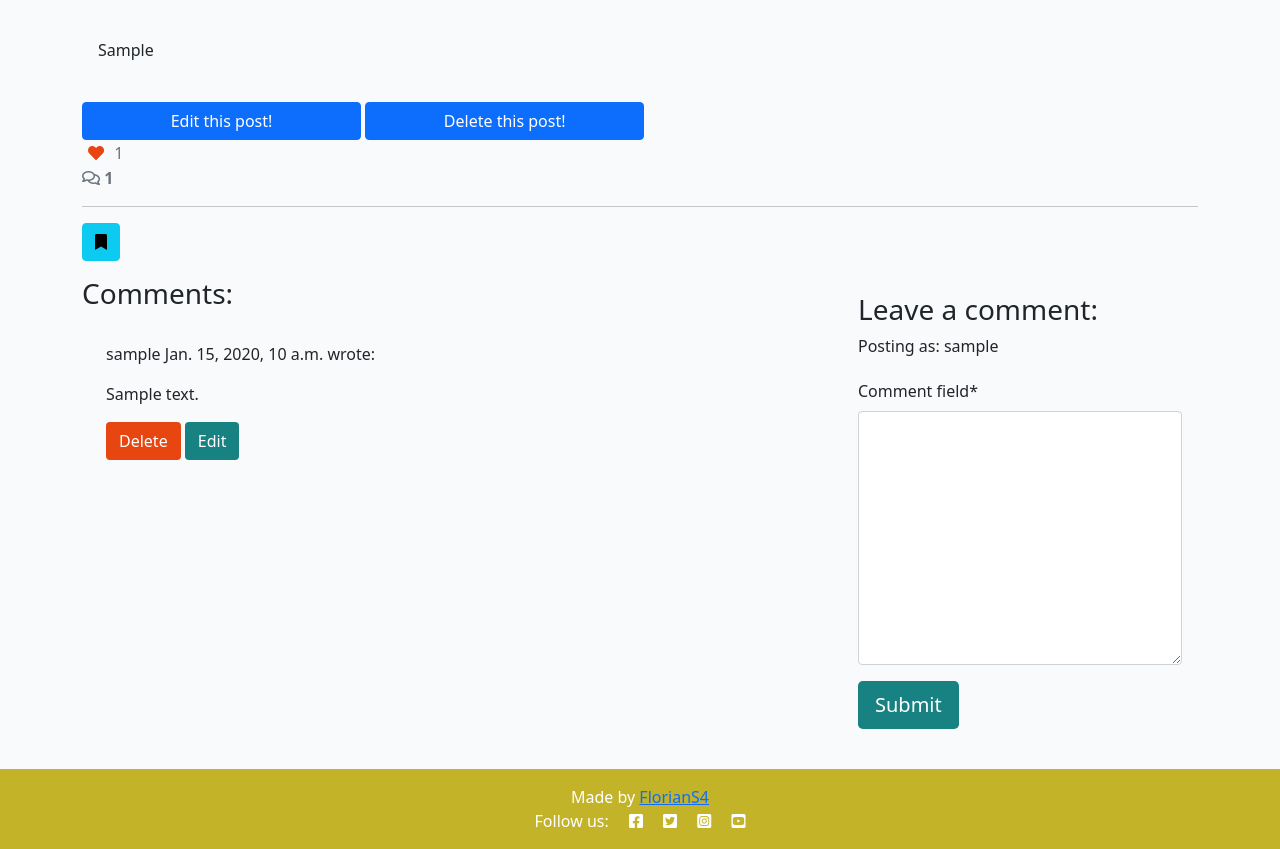
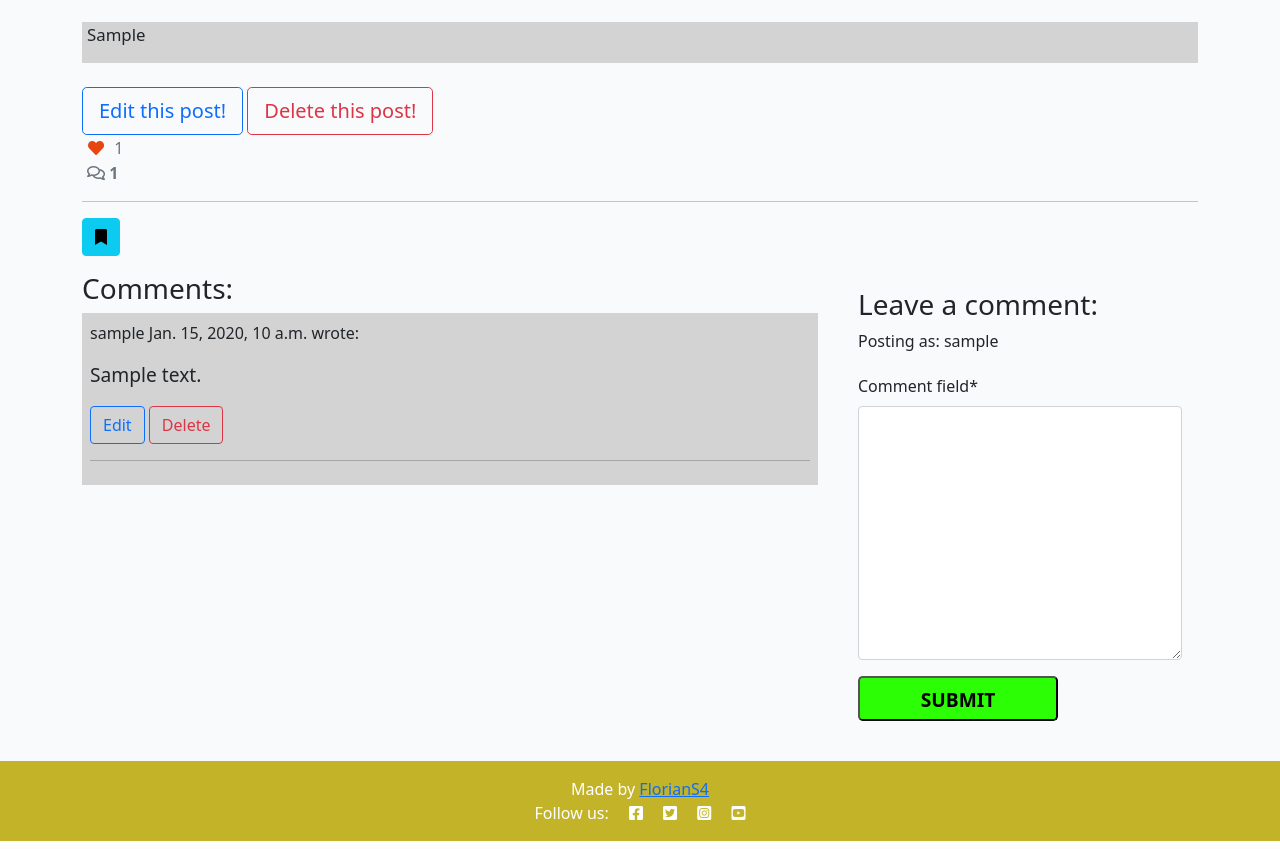
Before and after one commit to FlorianS4/project_4_django, a Django app: a page that uses gamecrit_post/templates/gamecrit_post/display_game_review.html in a window 1280 px wide. Shown: the part 722-1571 px from the top of the page. Run offline with Django 4.2, Linux system fonts and the light colour scheme; a user stored in the database is signed in; tables that the repository leaves empty hold one stand-in row (values such as "Sample post"); some libraries are stand-ins or nearby versions.

Commit message:
style: Add styling for display_game_review.html

```diff
--- a/gamecrit_post/models.py
+++ b/gamecrit_post/models.py
@@ -6,7 +6,7 @@ STATUS = ((0, "Draft"), (1, "Published"))
 
 # Create your models here.
 class Post(models.Model):
-    post_name = models.CharField(max_length=200, unique=True)
+    post_name = models.CharField(max_length=100, unique=True)
     slug = models.SlugField(max_length=200, default="", null=False)
     username = models.ForeignKey(
         User, on_delete=models.CASCADE, related_name="gamecrit_post_blog"
--- a/gamecrit_post/templates/gamecrit_post/display_game_review.html
+++ b/gamecrit_post/templates/gamecrit_post/display_game_review.html
@@ -6,9 +6,7 @@
     <div class="container">
         <div class="row g-0">
             <div class="col-md-6 masthead-text">
-                <!-- Post title goes in these h1 tags -->
                 <h1 class="post-title">{{ gamecrit_post.post_name }}</h1>
-                <!-- Post author goes before the | the post's created date goes after -->
                 <p class="post-subtitle">{{ gamecrit_post.username }} | {{ gamecrit_post.created_on }}</p>
             </div>
         </div>
@@ -23,27 +21,25 @@
 <div class="container">
     <div class="row">
         <div class="col card mb-4  mt-3 left  top">
-            <div class="card-body">
-                <!-- The post content goes inside the card-text. -->
-                <!-- Use the | safe filter inside the template tags -->
-                <p class="card-text">
+            <div class="blog-text">
+                <p class="blog-card-text">
                     {{ gamecrit_post.post_field | safe }}
                 </p>
             </div>
         </div>
     </div>
-    <!--Delete button for Post-->
+    <!--Delete and Edit button for Post-->
     {% if user.is_authenticated and gamecrit_post.username == request.user %}
     <span class="text-center">
-        <a href="{% url 'edit_gamecrit_post' gamecrit_post.id %}" class="btn btn-primary w-25">Edit this post!</a>
+        <a href="{% url 'edit_gamecrit_post' gamecrit_post.id %}" class="btn btn-outline-primary btn-lg">Edit this post!</a>
     </span>
     <span class="text-center">
-        <a href="{% url 'delete_gamecrit_post' gamecrit_post.id %}" class="btn btn-primary w-25">Delete this post!</a>
+        <a href="{% url 'delete_gamecrit_post' gamecrit_post.id %}" class="btn btn-outline-danger btn-lg">Delete this post!</a>
     </span>
     {% endif %}
     <!--Display Like button-->
     <div class="row">
-        <div class="col-1">
+        <div class="col-12">
             {% if user.is_authenticated %}
             <form class="d-inline" action="{% url 'add_like' gamecrit_post.slug %}" method="POST">
                 {% csrf_token %}
@@ -56,16 +52,16 @@
                 {% endif %}
             </form>
             {% else %}
-            <span class="text-secondary"><i class="far fa-heart"></i></span>
+            <span class="text-secondary">
+                <i class="far fa-heart"></i></span>
             {% endif %}
-            <!-- The number of likes goes before the closing strong tag -->
-            <span class="text-secondary">{{ gamecrit_post.number_of_gamecrit_post_blog_likes }} </span>
+            <span class="text-secondary">{{ gamecrit_post.number_of_gamecrit_post_blog_likes }}</span>
         </div>
     </div>
     <!-- Displaying count of comments -->
     <div class="row">
         <div class="col-12">
-            <strong class="text-secondary">
+            <strong class="text-secondary comment-number">
                 <i class="far fa-comments"></i> {{ comment_count }}
             </strong>
         </div>
@@ -95,20 +91,18 @@
     <div class="row">
         <div class="col-md-8 card mb-4  mt-3 ">
             <h3>Comments:</h3>
-            <div class="card-body">
-                <!-- We want a for loop inside the empty control tags
-          to iterate through each comment in comments -->
+            <div class="comment-text">
                 {% for comment in comments %}
                 <div class="p-2 comments
           {% if not comment.approved and comment.username == user %}
           faded{% elif not comment.approved %} d-none{% endif %}">
-                    <p class="font-weight-bold">
+                    <p>
                         {{ comment.username }}
-                        <span class="font-weight-normal">
+                        <span>
                             {{ comment.created_on }}
                         </span> wrote:
                     </p>
-                    <div id="comment{{ comment.id }}">
+                    <div class="comment-body" id="comment{{ comment.id }}">
                         {{ comment.comment_field | linebreaks }}
                     </div>
                     {% if not comment.approved and comment.username == user %}
@@ -116,12 +110,13 @@
                         This comment is awaiting approval
                     </p>
                     {% endif %}
+                    <!-- Delete and Edit button for comment author -->
                     {% if user.is_authenticated and comment.username == request.user %}
-                    <button class="btn btn-delete" comment_id="{{ comment.id }}">Delete</button>
-                    <button class="btn btn-edit" comment_id="{{ comment.id }}">Edit</button>
+                    <button class="btn btn-edit btn-outline-primary" comment_id="{{ comment.id }}">Edit</button>
+                    <button class="btn btn-delete btn-outline-danger" comment_id="{{ comment.id }}">Delete</button>
                     {% endif %}
+                    <hr>
                 </div>
-                <!-- Our for loop ends here -->
                 {% endfor %}
             </div>
         </div>
@@ -134,7 +129,7 @@
                 <form id="commentForm" method="post" style="margin-top: 1.3em;">
                     {{ comment_form | crispy }}
                     {% csrf_token %}
-                    <button id="submitButton" type="submit" class="btn btn-signup btn-lg">Submit</button>
+                    <button id="submitButton" type="submit" class="submit-btn-comment btn-lg">Submit</button>
                 </form>
                 {% else %}
                 <p>Log in to leave a comment</p>
@@ -158,7 +153,7 @@
             <div class="modal-footer">
                 <button type="button" class="btn btn-secondary" data-bs-dismiss="modal">Close</button>
                 <a id="deleteConfirm" href="#" class="btn
-          btn-danger">Delete</a>
+                btn-outline-danger">Delete</a>
             </div>
         </div>
     </div>
--- a/static/css/style.css
+++ b/static/css/style.css
@@ -92,18 +92,27 @@ body, .navbar-light, .footer {
     margin-top: unset;
 }
 
-.masthead-image:after {
-    content: "";
-    position: absolute;
-    top: 0;
-    right: 90%;
-    height: 100%;
-    width: 150%;
-    background: #445261;
-    -webkit-transform: skew(15deg);
-    -moz-transform: skew(15deg);
-    transform: skew(15deg);
-    z-index: 100;
+.blog-text {
+    background-color: lightgrey;
+}
+
+.blog-card-text {
+    font-size: 1.05rem;
+    padding-left: 5px;
+    padding-right: 5px;
+}
+
+/* Comments */
+.comment-number {
+    padding-left: 5px;
+}
+
+.comment-text {
+    background-color: lightgrey;
+}
+
+.comment-body {
+    font-size: larger;
 }
 
 .post-link {
@@ -127,8 +136,7 @@ body, .navbar-light, .footer {
     color: white;
 }
 
-.btn-signup,
-.btn-edit {
+.btn-signup {
     background-color: #188181;
     color: #fff;
 }
@@ -156,11 +164,6 @@ body, .navbar-light, .footer {
     background: transparent;
 }
 
-.btn-delete {
-    color: #fff;
-    background: #E84610;
-}
-
 .btn-like:hover,
 .btn-like:active {
     color: #E84610;
@@ -179,7 +182,7 @@ body, .navbar-light, .footer {
 #hide-text {
     display: none;
 }
-/* styling for gamecrit explanation */
+/* styling for gamecrit banner */
 
 #gamecrit-explanation {
     display: flex;
@@ -231,7 +234,7 @@ body, .navbar-light, .footer {
     flex-direction: row;
 }
 
-#buttons-all-about-gamecrit .btn {
+#buttons-all-about-gamecrit .btn, .submit-btn-comment {
     width: 150px;
     height: 40px;
     text-transform: uppercase;
@@ -243,7 +246,7 @@ body, .navbar-light, .footer {
 
 /* media query for tablets and larger screens */
 @media screen and (min-width: 768px){
-    #buttons-all-about-gamecrit .btn{
+    #buttons-all-about-gamecrit .btn, .submit-btn-comment{
         margin-right: 40px;
         height:45px;
         width: 200px;
```
